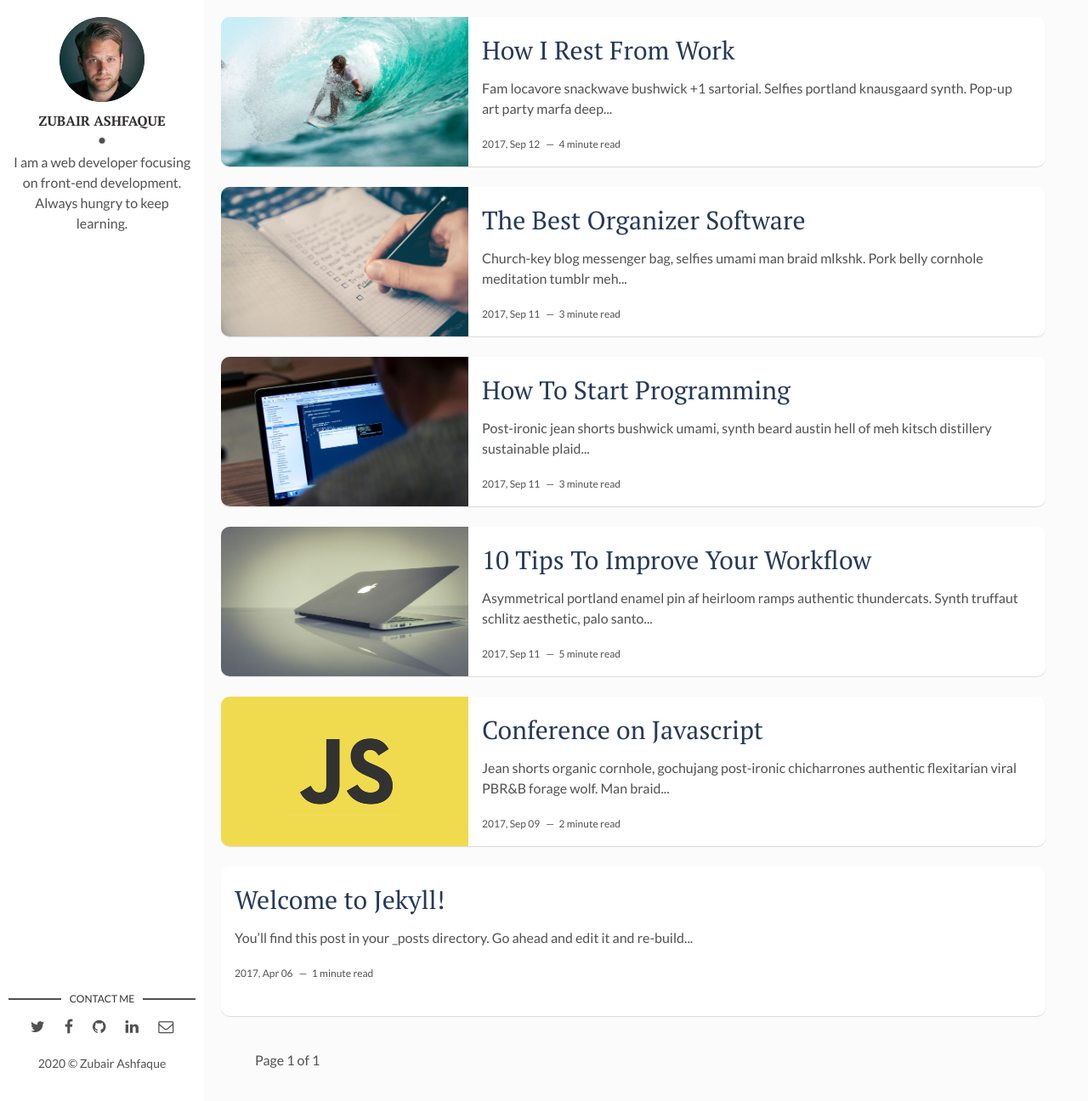
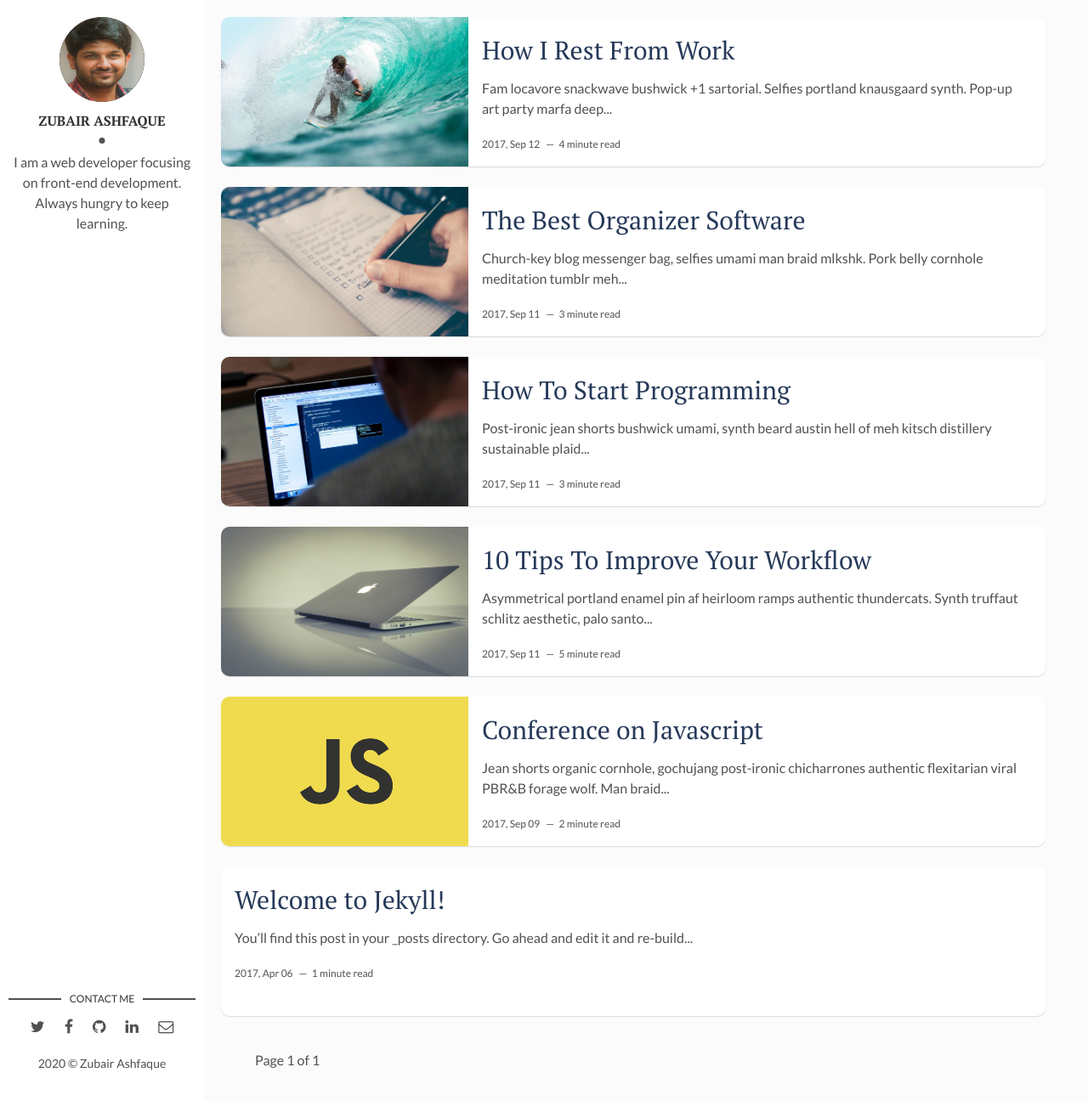
Before and after one commit to zubairashfaque/my-site, a Jekyll site: the page built from index.html, in a window 1280 px wide and 1296 px high. Shown: the whole window at 85% size. Built offline with Jekyll 4.4.1, drawn with Linux system fonts in a browser that asks for light colours; the list of posts is cut into pages by our own code.

Commit message:
Update _config.yml

```diff
--- a/_config.yml
+++ b/_config.yml
@@ -10,7 +10,7 @@ site-twitter: #if your site has a twitter account, enter it here
 
 # Author Settings
 author: Zubair Ashfaque # add your name
-author-img: david-freeman.jpg # add your photo
+author-img: zubair_ash.jpg # add your photo
 about-author: I am a web developer focusing on front-end development. Always hungry to keep learning. # add description
 social-twitter: # add your Twitter handle
 social-facebook: # add your Facebook handle
```
